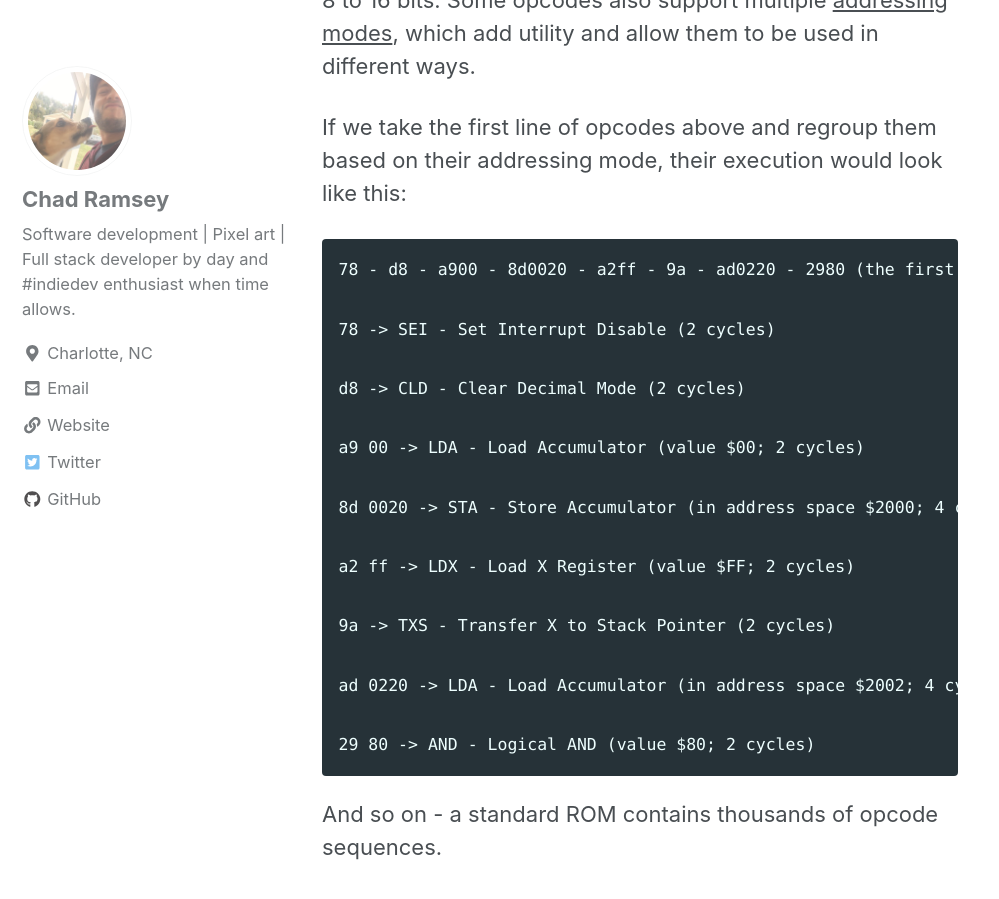
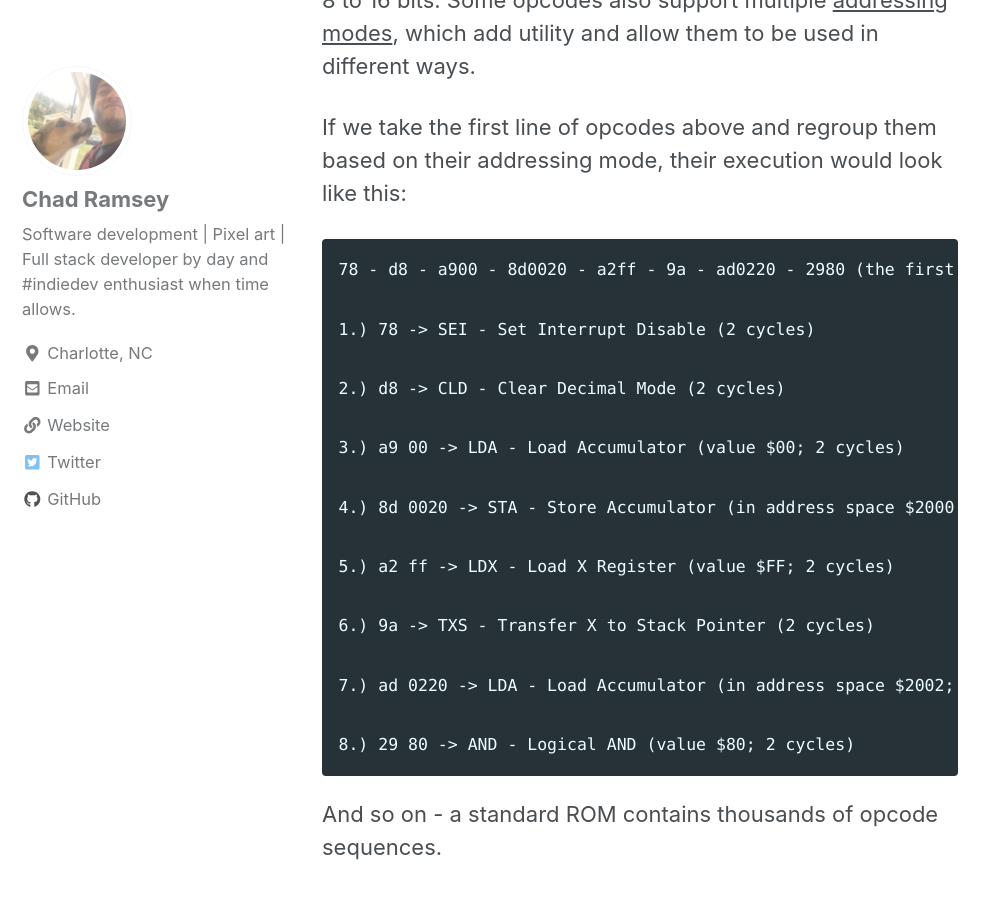
Before and after one commit to chadramsey/chadramsey.github.io, a Jekyll site: the page built from _posts/2018-12-23-nes-emulation-three.md, in a window 1280 px wide and 900 px high, scrolled down 1979 px. Shown: the whole window, without its empty margins (0-999 px from the left). Built offline with Jekyll 4.4.1, drawn with Linux system fonts in a browser that asks for light colours; cached includes are drawn as plain includes; nearby versions of some CDN libraries.

````diff
--- a/_posts/2018-12-23-nes-emulation-three.md
+++ b/_posts/2018-12-23-nes-emulation-three.md
@@ -33,21 +33,21 @@
 ```
 78 - d8 - a900 - 8d0020 - a2ff - 9a - ad0220 - 2980 (the first line of opcodes, regrouped to match their addressing mode)
 
-78 -> SEI - Set Interrupt Disable (2 cycles)
+1.) 78 -> SEI - Set Interrupt Disable (2 cycles)
 
-d8 -> CLD - Clear Decimal Mode (2 cycles)
+2.) d8 -> CLD - Clear Decimal Mode (2 cycles)
 
-a9 00 -> LDA - Load Accumulator (value $00; 2 cycles)
+3.) a9 00 -> LDA - Load Accumulator (value $00; 2 cycles)
 
-8d 0020 -> STA - Store Accumulator (in address space $2000; 4 cycles)
+4.) 8d 0020 -> STA - Store Accumulator (in address space $2000; 4 cycles)
 
-a2 ff -> LDX - Load X Register (value $FF; 2 cycles)
+5.) a2 ff -> LDX - Load X Register (value $FF; 2 cycles)
 
-9a -> TXS - Transfer X to Stack Pointer (2 cycles)
+6.) 9a -> TXS - Transfer X to Stack Pointer (2 cycles)
 
-ad 0220 -> LDA - Load Accumulator (in address space $2002; 4 cycles)
+7.) ad 0220 -> LDA - Load Accumulator (in address space $2002; 4 cycles)
 
-29 80 -> AND - Logical AND (value $80; 2 cycles)
+8.) 29 80 -> AND - Logical AND (value $80; 2 cycles)
 ```
 
 And so on - a standard ROM contains thousands of opcode sequences.
````
